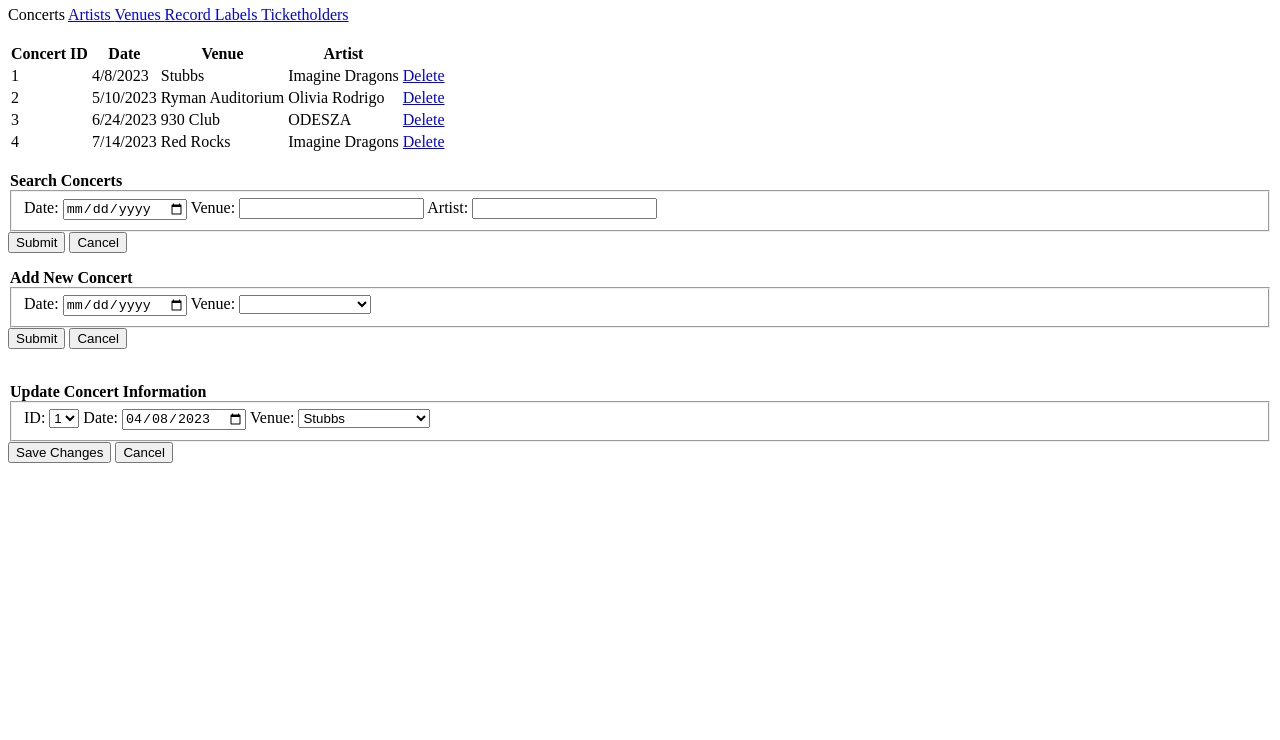
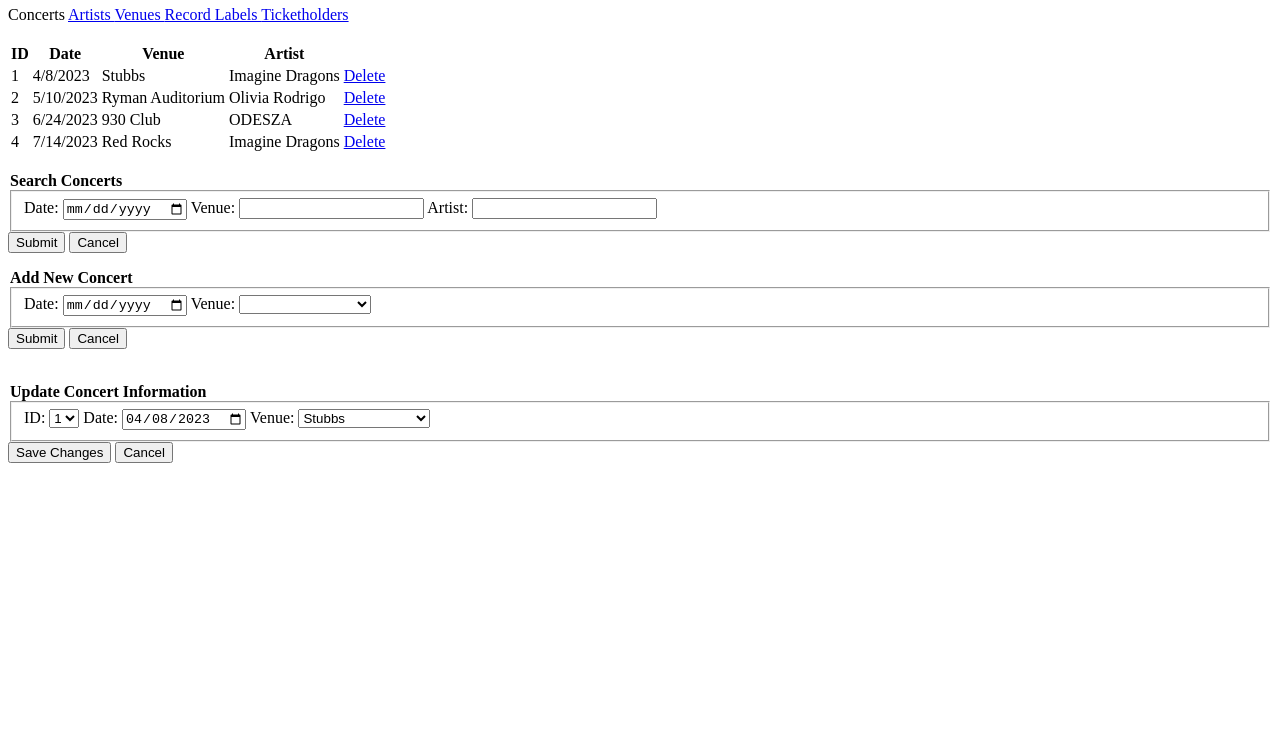
Before and after one commit to derrickpriebe/concertsunlimited, a plain HTML site: page concerts.html in a window 1280 px wide. Shown: the part 60-800 px from the top of the page. Drawn offline with Linux system fonts and the light colour scheme.

Commit message:
Update concerts.html

```diff
--- a/concerts.html
+++ b/concerts.html
@@ -21,7 +21,7 @@
 <table>
   <thead>
     <tr>
-        <th>Concert ID</th>
+        <th>ID</th>
         <th>Date</th>
         <th>Venue</th>
         <th>Artist</th>
```
